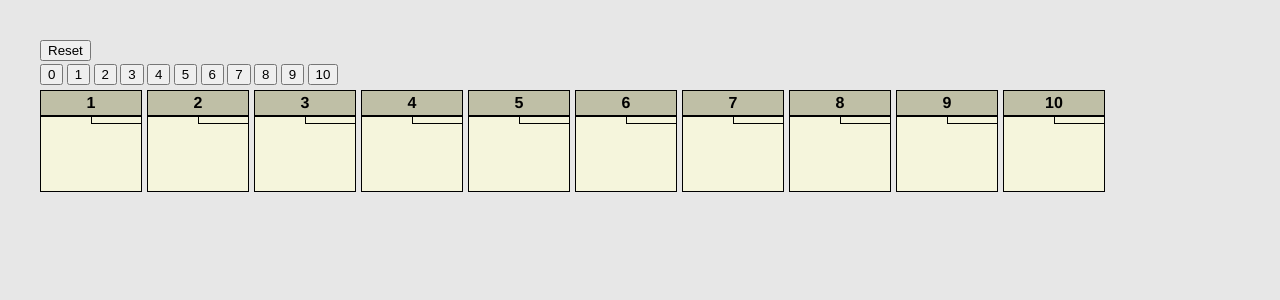
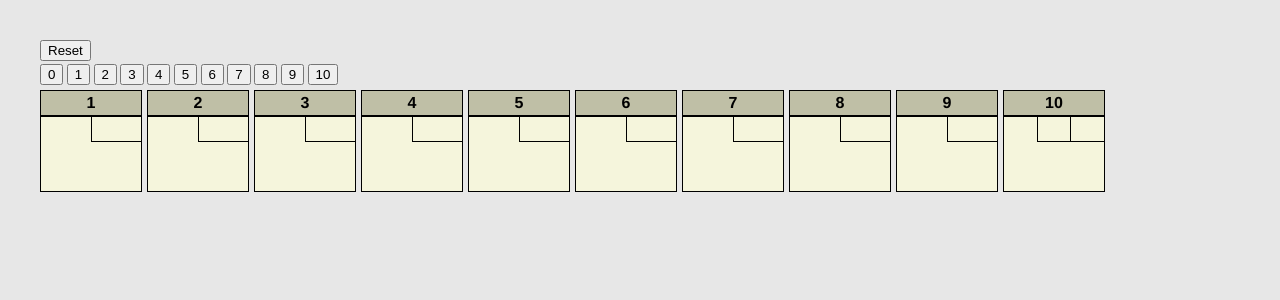
Before and after one commit to reruined/getaccept-bowling, a Vue app: page / in a window 1280 px wide. Shown: the top 300 px of the page. Built offline with nearby package versions, Linux system fonts and the light colour scheme.

Commit message:
Add symbols for strikes and spares

```diff
--- a/src/App.vue
+++ b/src/App.vue
@@ -36,7 +36,8 @@ function addRoll(roll: Roll) {
     <span v-else>Total score = {{ frames[frames.length - 1].sum }}</span>
   </div>
   <div class="frames">
-    <ScoreFrame v-for="frame in frames" :key="frame.id" :index="frame.id" :rolls="frame.rolls" :sum="frame.sum" />
+    <ScoreFrame v-for="frame in frames" :key="frame.id" :index="frame.id" :rolls="frame.rolls" :sum="frame.sum"
+      :last-frame="frame.isLastFrame()" />
   </div>
 </template>
 
--- a/src/components/ScoreFrame.vue
+++ b/src/components/ScoreFrame.vue
@@ -1,16 +1,21 @@
 <script setup lang="ts">
-import type { Roll } from '@/scoring';
+import { STRIKE_VALUE, type Roll, isSpare, isStrike } from '@/scoring';
+import { computed } from 'vue';
 
-defineProps<{
+const props = defineProps<{
   index: number,
-  rolls?: Roll[],
-  sum: number | null
+  rolls: Roll[],
+  sum: number | null,
+  lastFrame: boolean
 }>()
 
-function toScoreChar(roll: Roll) {
-  return roll === 10 ? 'X' : roll
-}
+const rolls = computed(() => {
+  let rolls: (number | string)[] = props.rolls
+  if (isSpare(props.rolls)) rolls[1] = '/'
+  rolls = rolls.map(roll => roll === STRIKE_VALUE ? 'X' : roll)
 
+  return rolls;
+})
 </script>
 
 <template>
@@ -18,9 +23,11 @@ function toScoreChar(roll: Roll) {
     <div class="head">{{ index }}</div>
     <div class="body">
       <div class="scores">
-        <span>{{ rolls && toScoreChar(rolls[0]) }}</span>
-        <span class="second">{{ rolls && toScoreChar(rolls[1]) }}</span>
-        <span v-if="rolls && rolls.length === 3" class="second">{{ rolls && toScoreChar(rolls[2]) }}</span>
+        <div class="score-wrapper" v-for="(_, i) in lastFrame ? 3 : 2" :key="i">
+          <span :class="rolls.length <= i ? 'hidden' : ''">
+            {{ (rolls.length > i) ? rolls[i] : 0 }}
+          </span>
+        </div>
       </div>
       <div class="sum">
         <span>{{ sum }}</span>
@@ -61,18 +68,23 @@ function toScoreChar(roll: Roll) {
   justify-content: space-evenly;
 }
 
-.scores span {
+.scores .score-wrapper {
   flex: 1;
   text-align: center;
   padding: 3px;
+  border-left: 1px solid black;
+  border-bottom: 1px solid black;
 }
 
-.scores .second {
-  border-left: 1px solid black;
-  border-bottom: 1px solid black;
+.scores .score-wrapper:first-child {
+  border: none;
 }
 
 .sum {
   margin-top: 20px;
 }
+
+.hidden {
+  visibility: hidden;
+}
 </style>
```
